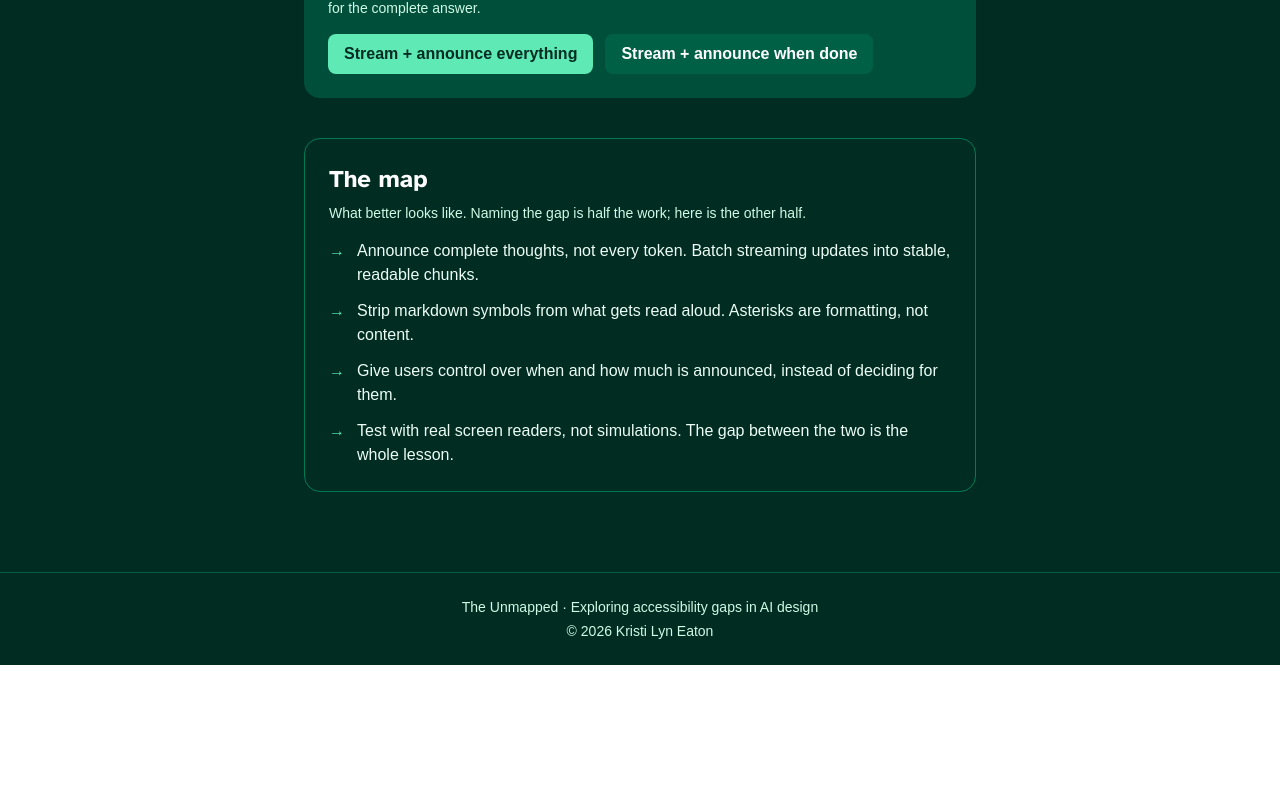
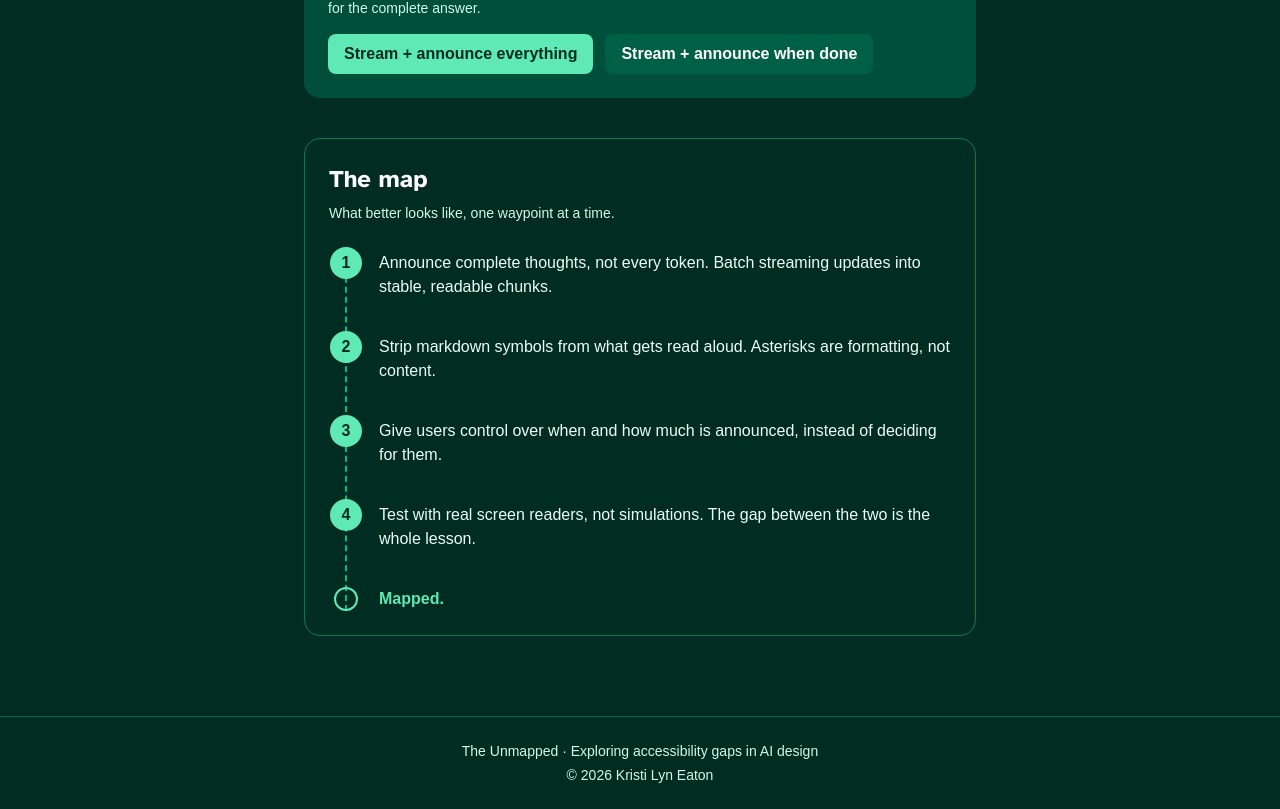
Before and after one commit to reachkristilyn/unmapped, a Next.js app: page /beams/screen-readers in a window 1280 px wide. Shown: the part 488-1297 px from the top of the page. Before the commit the page ends 1153 px from the top, so only its background shows below. Built offline with nearby package versions, Linux system fonts and the light colour scheme.

Commit message:
map layout

```diff
--- a/components/BeamMap.tsx
+++ b/components/BeamMap.tsx
@@ -5,17 +5,28 @@ export default function BeamMap({ items }: { items: string[] }) {
           The map
         </h2>
         <p className="mt-2 text-emerald-100 text-sm">
-          What better looks like. Naming the gap is half the work; here is the
-          other half.
+          What better looks like, one waypoint at a time.
         </p>
-        <ul className="mt-4 space-y-3">
+        <ol className="mt-6 relative border-l-2 border-dashed border-emerald-500 ml-4 space-y-8">
           {items.map((item, i) => (
-            <li key={i} className="flex gap-3 text-emerald-50">
-              <span aria-hidden="true" className="text-emerald-300">→</span>
-              <span>{item}</span>
+            <li key={i} className="relative pl-8">
+              <span
+                aria-hidden="true"
+                className="absolute -left-[17px] top-0 flex h-8 w-8 items-center justify-center rounded-full bg-emerald-300 font-bold text-emerald-950"
+              >
+                {i + 1}
+              </span>
+              <p className="text-emerald-50 pt-1">{item}</p>
             </li>
           ))}
-        </ul>
+          <li className="relative pl-8">
+            <span
+              aria-hidden="true"
+              className="absolute -left-[13px] top-1 h-6 w-6 rounded-full border-2 border-emerald-300"
+            />
+            <p className="text-emerald-300 font-semibold pt-1">Mapped.</p>
+          </li>
+        </ol>
       </section>
     );
   }
```
